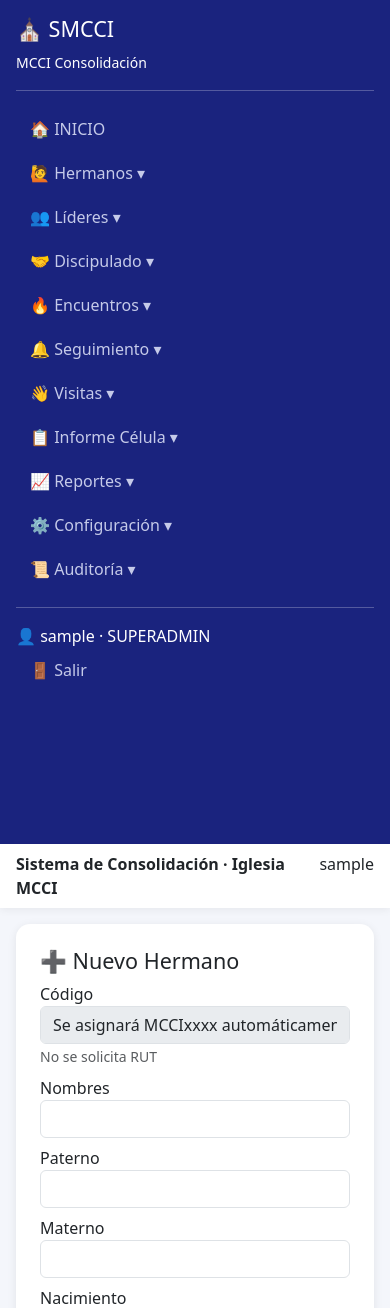
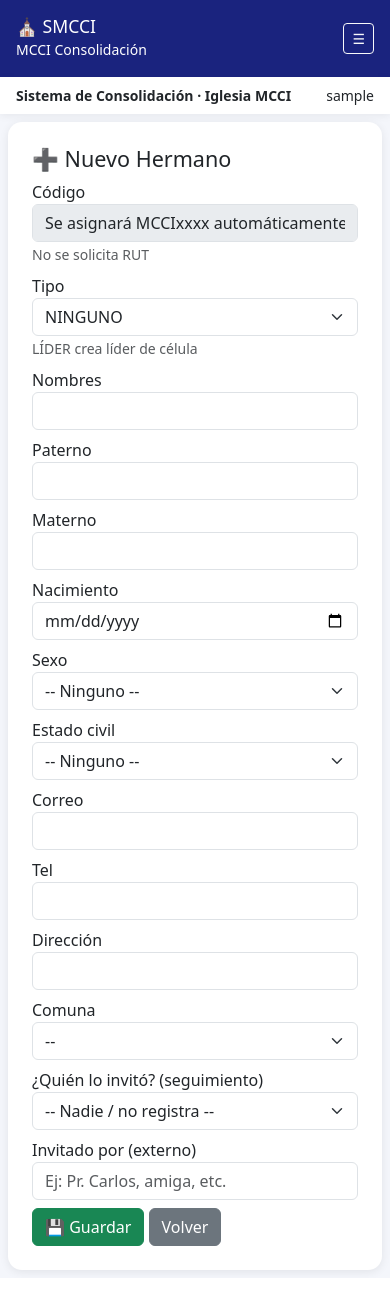
Before and after one commit to aeot69-cyber/smcci-backend, a Flask app: page /hermanos/nuevo in a window 390 px wide. Shown: the top 1308 px of the page. After the commit the page ends 1278 px from the top, so only its background shows below. Run offline with Flask 3, Linux system fonts and the light colour scheme; the visitor is signed in with stand-in values (Sample User, id 1); data that the repository does not hold is empty; some libraries are stand-ins or nearby versions.

Commit message:
feat: responsive + tipo_hermano LIDER/DISCIPULO/NINGUNO dinamico en Configuracion, hermanos lista/form crea lider de celula

```diff
--- a/app.py
+++ b/app.py
@@ -151,6 +151,7 @@ CATALOGO_FALLBACK = {
     "catalogo_info_enviada":      [("lideres", "info_enviada", "EN CONSULTA")],
     "catalogo_estado_visita":     [("visitas", "estado", "PENDIENTE")],
     "catalogo_tipo_seguimiento":  [("seguimiento", "tipo", "LLAMADA")],
+    "catalogo_tipo_hermano":      [("hermanos", "tipo_hermano", "NINGUNO")],
     "catalogo_roles_usuario":     [("usuarios", "rol", "CONSULTA")],
 }
 
@@ -590,11 +591,19 @@ def index():
 def hermanos():
     texto = request.args.get("q", "")
     exp = request.args.get("export", "")
-    rows = q("SELECT id, codigo, nombre_completo, comuna, region, correo, telefono FROM v_hermanos_completo WHERE nombre_completo ILIKE %s OR codigo ILIKE %s OR rut ILIKE %s ORDER BY nombre_completo LIMIT 1000",
-             (f"%{texto}%", f"%{texto}%", f"%{texto}%"))
-    if exp == "excel": return to_excel(rows, ["codigo", "nombre_completo", "comuna", "region", "correo", "telefono"], "hermanos.xlsx")
-    if exp == "pdf": return to_pdf("Hermanos MCCI", rows, ["codigo", "nombre_completo", "comuna", "region"], "hermanos.pdf")
-    return render_template("hermanos.html", rows=rows, texto=texto)
+    ftipo = request.args.get("ftipo","")
+    where_extra = " AND tipo_hermano=%s" if ftipo else ""
+    params_extra = (ftipo,) if ftipo else ()
+    if ftipo:
+        rows = q(f"SELECT id, codigo, nombre_completo, comuna, region, correo, telefono, tipo_hermano FROM v_hermanos_completo WHERE (nombre_completo ILIKE %s OR codigo ILIKE %s) {where_extra} ORDER BY nombre_completo LIMIT 1000",
+                 (f"%{texto}%", f"%{texto}%") + params_extra)
+    else:
+        rows = q("SELECT id, codigo, nombre_completo, comuna, region, correo, telefono, tipo_hermano FROM v_hermanos_completo WHERE nombre_completo ILIKE %s OR codigo ILIKE %s OR rut ILIKE %s ORDER BY nombre_completo LIMIT 1000",
+                 (f"%{texto}%", f"%{texto}%", f"%{texto}%"))
+    if exp == "excel": return to_excel(rows, ["codigo", "nombre_completo", "tipo_hermano", "comuna", "region", "correo", "telefono"], "hermanos.xlsx")
+    if exp == "pdf": return to_pdf("Hermanos MCCI", rows, ["codigo", "nombre_completo", "tipo_hermano", "comuna", "region"], "hermanos.pdf")
+    tipos_hermano = get_catalogo("catalogo_tipo_hermano")
+    return render_template("hermanos.html", rows=rows, texto=texto, ftipo=ftipo, tipos_hermano=tipos_hermano)
 
 @app.get("/hermanos/nuevo")
 @login_req
@@ -604,7 +613,8 @@ def hermano_nuevo():
     her = q("SELECT id,nombre_completo FROM hermanos WHERE activo ORDER BY 2")
     sexos = get_catalogo("catalogo_sexo")
     estados_civil = get_catalogo("catalogo_estado_civil")
-    return render_template("hermano_form.html", h=None, comunas=com, hermanos=her, sexos=sexos, estados_civil=estados_civil)
+    tipos_hermano = get_catalogo("catalogo_tipo_hermano")
+    return render_template("hermano_form.html", h=None, comunas=com, hermanos=her, sexos=sexos, estados_civil=estados_civil, tipos_hermano=tipos_hermano)
 
 @app.post("/hermanos/nuevo")
 @login_req
@@ -613,14 +623,20 @@ def hermano_crear():
     f = request.form
     try:
         codigo = q("SELECT 'MCCI' || LPAD(nextval('seq_codigo')::text,4,'0') AS c", one=True)["c"]
-        q("""INSERT INTO hermanos(codigo,rut,nombres,apellido_paterno,apellido_materno,fecha_nacimiento,fecha_aniversario,
-            correo,telefono,direccion,comuna_id,sexo,estado_civil,invitado_por_id,invitado_por_texto) VALUES(%s,NULL,%s,%s,%s,NULLIF(%s,'')::date,NULLIF(%s,'')::date,
+        tipo_h = f.get("tipo_hermano") or 'NINGUNO'
+        q("""INSERT INTO hermanos(codigo,tipo_hermano,rut,nombres,apellido_paterno,apellido_materno,fecha_nacimiento,fecha_aniversario,
+            correo,telefono,direccion,comuna_id,sexo,estado_civil,invitado_por_id,invitado_por_texto) VALUES(%s,%s,NULL,%s,%s,%s,NULLIF(%s,'')::date,NULLIF(%s,'')::date,
             NULLIF(%s,''),%s,%s,NULLIF(%s,'')::int,%s,%s,NULLIF(%s,'')::int,NULLIF(%s,''))""",
-          (codigo, f["nombres"].strip(), f["paterno"].strip(), f.get("materno") or None,
+          (codigo, tipo_h, f["nombres"].strip(), f["paterno"].strip(), f.get("materno") or None,
            f.get("fnac") or None, f.get("fani") or None, f.get("correo") or None,
            f.get("telefono"), f.get("direccion"), f.get("comuna") or None, f.get("sexo") or None,
            f.get("ecivil") or None, f.get("invitado") or None, f.get("invtexto") or None), commit=True)
-        log_audit("CREAR","hermanos", f"codigo={codigo} {f.get('nombres','')}")
+        # Si es LIDER, crear registro en lideres si no existe (de ahí salen líderes de célula)
+        if tipo_h == 'LIDER':
+            hid = q("SELECT id FROM hermanos WHERE codigo=%s", (codigo,), one=True)["id"]
+            if not q("SELECT id FROM lideres WHERE hermano_id=%s", (hid,), one=True):
+                q("INSERT INTO lideres(hermano_id, red, estado_celula, info_enviada, rol_lider, tipo_12) VALUES(%s,'MIXTO','EN FORMACION','EN CONSULTA','NINGUNO','NINGUNO')", (hid,), commit=True)
+        log_audit("CREAR","hermanos", f"codigo={codigo} {f.get('nombres','')} tipo={tipo_h}")
         flash(f"Hermano creado con código {codigo}", "ok")
     except Exception as e: flash(f"Error: {e}", "error"); return redirect(url_for("hermano_nuevo"))
     return redirect(url_for("hermanos"))
@@ -634,7 +650,8 @@ def hermano_editar(hid):
     her = q("SELECT id,nombre_completo FROM hermanos WHERE activo AND id!=%s ORDER BY 2", (hid,))
     sexos = get_catalogo("catalogo_sexo")
     estados_civil = get_catalogo("catalogo_estado_civil")
-    return render_template("hermano_form.html", h=h, comunas=com, hermanos=her, sexos=sexos, estados_civil=estados_civil)
+    tipos_hermano = get_catalogo("catalogo_tipo_hermano")
+    return render_template("hermano_form.html", h=h, comunas=com, hermanos=her, sexos=sexos, estados_civil=estados_civil, tipos_hermano=tipos_hermano)
 
 @app.post("/hermanos/<int:hid>/editar")
 @login_req
@@ -666,15 +683,21 @@ def hermano_update(hid):
         tel_raw = clean(f.get("telefono"))
         dir_raw = clean(f.get("direccion"))
         invtexto_val = clean(f.get("invtexto"))
+        tipo_hermano_val = f.get("tipo_hermano") or act.get("tipo_hermano") or 'NINGUNO'
+        if tipo_hermano_val in ("", "None", "null"): tipo_hermano_val = 'NINGUNO'
         # Resto: si viene vacío conservar anterior, excepto los que permiten NULL
         update_parcial("hermanos", hid, {
             "nombres": f.get("nombres") or act["nombres"],
             "apellido_paterno": f.get("paterno") or act["apellido_paterno"],
         })
         # Actualizar campos que pueden ser NULL por separado
-        q("UPDATE hermanos SET apellido_materno=%s, correo=%s, telefono=%s, direccion=%s, comuna_id=%s, sexo=%s, estado_civil=%s, invitado_por_id=%s, invitado_por_texto=%s WHERE id=%s",
-          (materno_val, correo_val, tel_raw, dir_raw, comuna_val, sexo_val, ecivil_val, invitado_val, invtexto_val, hid), commit=True)
-        log_audit("EDITAR","hermanos", f"id={hid}")
+        q("UPDATE hermanos SET apellido_materno=%s, correo=%s, telefono=%s, direccion=%s, comuna_id=%s, sexo=%s, estado_civil=%s, invitado_por_id=%s, invitado_por_texto=%s, tipo_hermano=%s WHERE id=%s",
+          (materno_val, correo_val, tel_raw, dir_raw, comuna_val, sexo_val, ecivil_val, invitado_val, invtexto_val, tipo_hermano_val, hid), commit=True)
+        # Si es LIDER y no tiene registro en lideres, crearlo (de ahí salen líderes de célula)
+        if tipo_hermano_val == 'LIDER':
+            if not q("SELECT id FROM lideres WHERE hermano_id=%s", (hid,), one=True):
+                q("INSERT INTO lideres(hermano_id, red, estado_celula, info_enviada, rol_lider, tipo_12) VALUES(%s,'MIXTO','EN FORMACION','EN CONSULTA','NINGUNO','NINGUNO')", (hid,), commit=True)
+        log_audit("EDITAR","hermanos", f"id={hid} tipo={tipo_hermano_val}")
         flash("Actualizado", "ok")
     except Exception as e: flash(f"Error: {e}", "error")
     return redirect(url_for("hermanos"))
@@ -1462,6 +1485,7 @@ CATALOGOS = [
     {"key":"info_enviada","nombre":"Info Enviada","icon":"📬","tabla":"catalogo_info_enviada","tiene_orden":False},
     {"key":"estado_visita","nombre":"Estado Visita","icon":"🙋","tabla":"catalogo_estado_visita","tiene_orden":False},
     {"key":"tipo_seguimiento","nombre":"Tipo Seguimiento","icon":"📞","tabla":"catalogo_tipo_seguimiento","tiene_orden":False},
+    {"key":"tipo_hermano","nombre":"Tipo Hermano","icon":"👤","tabla":"catalogo_tipo_hermano","tiene_orden":False},
     {"key":"roles_usuario","nombre":"Roles de Usuario","icon":"🛡️","tabla":"catalogo_roles_usuario","tiene_orden":False},
 ]
 
--- a/templates/base.html
+++ b/templates/base.html
@@ -1,15 +1,18 @@
 <!doctype html><html lang="es"><head><meta charset="utf-8"><meta name="viewport" content="width=device-width,initial-scale=1">
 <title>SMCCI · MCCI</title><link href="https://cdn.jsdelivr.net/npm/bootstrap@5.3.3/dist/css/bootstrap.min.css" rel="stylesheet">
 <script src="https://cdn.jsdelivr.net/npm/bootstrap@5.3.3/dist/js/bootstrap.bundle.min.js"></script>
-<style>body{background:#f4f6fb}.sidebar{min-height:100vh;background:#1a237e}.sidebar a,.sidebar button.mbtn{color:#c5cae9;text-decoration:none;display:block;padding:10px 14px;border-radius:8px;background:none;border:0;width:100%;text-align:left}.sidebar a:hover,.sidebar button.mbtn:hover{background:#3949ab;color:#fff}.sidebar .sub{background:#283593;border-radius:8px;margin:2px 0 8px}.sidebar .sub a{padding:7px 14px;font-size:.93em}.card{border:0;box-shadow:0 2px 10px rgba(0,0,0,.08);border-radius:14px}.badge-12{background:#6a1b9a}.topbar{background:#fff;box-shadow:0 2px 8px rgba(0,0,0,.06)}</style></head>
+<style>body{background:#f4f6fb}.sidebar{min-height:100vh;background:#1a237e}.sidebar a,.sidebar button.mbtn{color:#c5cae9;text-decoration:none;display:block;padding:10px 14px;border-radius:8px;background:none;border:0;width:100%;text-align:left}.sidebar a:hover,.sidebar button.mbtn:hover{background:#3949ab;color:#fff}.sidebar .sub{background:#283593;border-radius:8px;margin:2px 0 8px}.sidebar .sub a{padding:7px 14px;font-size:.93em}.card{border:0;box-shadow:0 2px 10px rgba(0,0,0,.08);border-radius:14px}.badge-12{background:#6a1b9a}.topbar{background:#fff;box-shadow:0 2px 8px rgba(0,0,0,.06)}@media(max-width:768px){.sidebar{min-height:auto}.sidebar h4{font-size:1.1rem}.table{font-size:.85rem}} .table-responsive{border-radius:10px}</style></head>
 <body><div class="container-fluid"><div class="row">
-<div class="col-md-2 sidebar p-3 text-white"><h4>⛪ SMCCI</h4><small>MCCI Consolidación</small><hr>
+<div class="col-12 col-md-3 col-lg-2 sidebar p-3 text-white">
+<div class="d-flex justify-content-between align-items-center"><div><h4 class="mb-0">⛪ SMCCI</h4><small>MCCI Consolidación</small></div><button class="btn btn-sm btn-outline-light d-md-none" type="button" data-bs-toggle="collapse" data-bs-target="#sidebarMenu">☰</button></div><hr class="d-none d-md-block">
+<div id="sidebarMenu" class="collapse d-md-block">
 {% if session.user %}
 {{menu|safe}}
 <hr><span>👤 {{session.user}} · {{session.rol}}</span><a href="/logout">🚪 Salir</a>{% endif %}
 </div>
-<div class="col-md-10 p-0"><div class="topbar p-2 px-3 d-flex justify-content-between"><b>Sistema de Consolidación · Iglesia MCCI</b><span>{{session.user or 'Invitado'}}</span></div>
-<div class="p-3">{% for cat,msg in get_flashed_messages(with_categories=true) %}<div class="alert alert-{{'success' if cat=='ok' else 'danger'}}">{{msg}}</div>{% endfor %}{% block b %}{% endblock %}</div></div>
+</div>
+<div class="col-12 col-md-9 col-lg-10 p-0"><div class="topbar p-2 px-3 d-flex justify-content-between align-items-center flex-wrap"><b class="small">Sistema de Consolidación · Iglesia MCCI</b><span class="small">{{session.user or 'Invitado'}}</span></div>
+<div class="p-2 p-md-3">{% for cat,msg in get_flashed_messages(with_categories=true) %}<div class="alert alert-{{'success' if cat=='ok' else 'danger'}} py-2">{{msg}}</div>{% endfor %}{% block b %}{% endblock %}</div></div>
 </div></div>
 <script>
 document.addEventListener('DOMContentLoaded', function(){
--- a/templates/hermano_form.html
+++ b/templates/hermano_form.html
@@ -1,6 +1,7 @@
 {% extends "base.html" %}{% block b %}<div class="card p-4 col-md-8"><h4>{{'✏️ Modificar' if h else '➕ Nuevo'}} Hermano</h4>
 <form method="post" class="row g-2">
 <div class="col-md-4">Código{% if h %}<input class="form-control" value="{{h.codigo}}" readonly disabled><small class="text-muted">Automático</small>{% else %}<input class="form-control" value="Se asignará MCCIxxxx automáticamente" readonly disabled><small class="text-muted">No se solicita RUT</small>{% endif %}</div>
+<div class="col-md-4">Tipo<select class="form-select" name="tipo_hermano">{% if tipos_hermano %}{% for t in tipos_hermano %}<option value="{{t.nombre}}" {{'selected' if h and h.tipo_hermano==t.nombre else ('selected' if not h and t.nombre=='NINGUNO' else '')}}>{{t.nombre}}</option>{% endfor %}{% else %}<option value="NINGUNO" {{'selected' if not h or h.tipo_hermano=='NINGUNO'}}>NINGUNO</option><option value="LIDER" {% if h and h.tipo_hermano=='LIDER' %}selected{% endif %}>LIDER</option><option value="DISCIPULO" {% if h and h.tipo_hermano=='DISCIPULO' %}selected{% endif %}>DISCIPULO</option>{% endif %}</select><small class="text-muted">LÍDER crea líder de célula</small></div>
 <div class="col-md-4">Nombres<input class="form-control" name="nombres" value="{{h.nombres if h and h.nombres and h.nombres != 'None' else ''}}" required></div>
 <div class="col-md-4">Paterno<input class="form-control" name="paterno" value="{{h.apellido_paterno if h and h.apellido_paterno and h.apellido_paterno != 'None' else ''}}" required></div>
 <div class="col-md-4">Materno<input class="form-control" name="materno" value="{{h.apellido_materno if h and h.apellido_materno and h.apellido_materno != 'None' else ''}}"></div>
```
Also changed, not shown: sql/18_tipo_hermano.sql (added, +44 -0 lines), templates/hermanos.html (+10 -6 lines).
